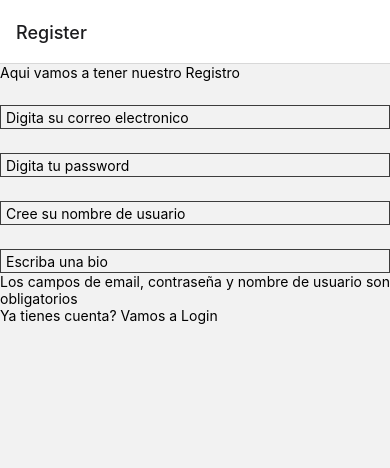
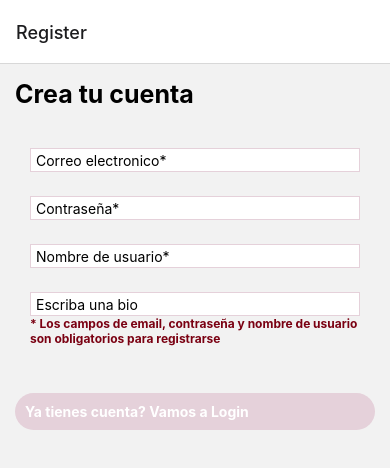
Before and after one commit to francescaporro/PROYECTORN, a React Native app in the folder proyrn/: screen /Feed in a window 390 px wide. Shown: the top 468 px of the page. Built offline with nearby package versions, Linux system fonts and the light colour scheme; no server answers.

Commit message:
cambios css

```diff
--- a/proyrn/src/components/FormRegister.js
+++ b/proyrn/src/components/FormRegister.js
@@ -48,17 +48,17 @@ class FormRegister extends Component {
 
     render() {
         return (
-            <View>
+            <View style={styles.container}>
                 <TextInput
                     style={styles.input}
-                    placeholder='Digita su correo electronico'
+                    placeholder='Correo electronico*'
                     keyboardType='email-address'
                     onChangeText={(text) => this.setState({ inputMail: text })}
                     value={this.state.inputMail}
                 />
                 <TextInput
                     style={styles.input}
-                    placeholder='Digita tu password'
+                    placeholder='Contraseña*'
                     onChangeText={(text) => this.setState({ inputPassword: text })}
                     value={this.state.inputPassword}
                     secureTextEntry={true}
@@ -66,7 +66,7 @@ class FormRegister extends Component {
 
                 <TextInput
                     style={styles.input}
-                    placeholder='Cree su nombre de usuario'
+                    placeholder='Nombre de usuario*'
                     keyboardType="default"
                     onChangeText={(text) => this.setState({ nombreDeUsuario: text })}
                     value={this.state.nombreDeUsuario}
@@ -85,6 +85,7 @@ class FormRegister extends Component {
                 {this.state.inputMail && this.state.inputPassword && this.state.nombreDeUsuario && this.state.error === '' ? (
                     <TouchableOpacity
                         style={styles.btn}
+
                         onPress={() => this.registrarUsuario(this.state.inputMail, this.state.inputPassword, this.state.nombreDeUsuario, this.state.bio)}
                     >
                         <Text style={styles.btnText}>Registrar mi usuario</Text>
@@ -92,24 +93,34 @@ class FormRegister extends Component {
                 ) : this.state.error ? (
                     <Text style={styles.error}>{this.state.error}</Text>
                 ) : (
-                    <Text style={styles.alert}>Los campos de email, contraseña y nombre de usuario son obligatorios</Text>
+
+                    <Text style={styles.alerta}>* Los campos de email, contraseña y nombre de usuario son obligatorios para registrarse</Text>
+
                 )}
+
+
             </View>
         )
     }
 }
 
 const styles = StyleSheet.create({
+    container:{
+        flex: 1,
+        padding: 15,
+        justifyContent: 'center',
+    },
     input: {
         borderWidth: 1,
-        borderColor: '#3d3d3d',
+        borderColor: 'rgb(229,209,218)',
         marginTop: 24,
         height: 24,
-        padding: 5
+        padding: 5,
+        backgroundColor: 'rgb(255,255,255)',
     },
     btn: {
         marginVertical: 32,
-        backgroundColor: '#54d0e0',
+        backgroundColor: 'rgb(229,209,218)',
         padding: 10,
         borderRadius: 20,
     },
@@ -118,6 +129,11 @@ const styles = StyleSheet.create({
         fontWeight: 'bold',
         color: 'white'
     },
+    alerta: {
+        color: 'rgb(122,0,18)',
+        fontWeight: 'bold',
+        fontSize: 12,
+    }
 
 
 })
--- a/proyrn/src/components/Posteo.js
+++ b/proyrn/src/components/Posteo.js
@@ -74,31 +74,31 @@ export default class Post extends Component {
 
   render() {
     return (
-      <View>
+      <View style={styles.conteiner}>
 
         <TouchableOpacity onPress={() => this.props.navigation.navigate(
           'ProfileAmigo',
           {email: this.props.data.data.owner}
         )}>
-          <Text>{this.props.data.data.owner}</Text></TouchableOpacity>
+          <Text style={styles.textUser}>{this.props.data.data.owner}</Text></TouchableOpacity>
 
         <Image
           source={{ uri: this.props.data.data.foto }}
           style={styles.img}
         />
 
-        <Text>{this.props.data.data.descripcion}</Text>
         {
           this.state.isLiked ?
             <TouchableOpacity
               onPress={() => this.unlike()}
+              style={styles.likes}
             >
               <FontAwesome
                 name='heart'
                 size={24}
-                color='red'
+                color='rgb(216,166,178)'
               />
-              {this.state.cantidadDeLikes}
+              <Text style={styles.textCantidadLikes}> {this.state.cantidadDeLikes} </Text>
             </TouchableOpacity>
             :
             <TouchableOpacity
@@ -107,7 +107,7 @@ export default class Post extends Component {
               <FontAwesome
                 name='heart-o'
                 size={24}
-                color='red'
+                color='rgb(216,166,178)'
               />
             </TouchableOpacity>
         }
@@ -116,11 +116,16 @@ export default class Post extends Component {
                     <Text style={styles.thing}><FontAwesome name='trash' size={17} color='tomato'/> Borrar Post</Text>
                     </TouchableOpacity>  : <Text></Text>
                 }
+
+        <Text style={styles.textDescription}>{this.props.data.data.descripcion}</Text>
         <View>
           <TouchableOpacity
             onPress={() => this.props.navigation.navigate('Comments', { id: this.props.data.id })}
+            style={styles.comentariobtn}
           >
-            <Text>Agregar comentario</Text>
+            <FontAwesome name='comment-o' size={24} color='rgb(216,166,178)'/>
+
+            <Text style={styles.textCometario}>Agregar comentario</Text>
           </TouchableOpacity>
         </View>
 
@@ -131,5 +136,36 @@ export default class Post extends Component {
 const styles = StyleSheet.create({
   img: {
     height: 200
+  },
+  conteiner: {
+    padding: 10,
+  },
+  textUser: {
+    color: 'rgb(86,66,71)',
+    fontSize: 15,
+    fontWeight: 'bold',
+  },
+  textCometario: {
+    padding: 15,
+    fontSize: 15,
+    color:'rgb(216,166,178)',
+  },
+ comentariobtn: {
+  flex:1,
+  flexDirection: 'row',
+  justifyContent: 'flex-start',
+ },
+  textDescription: {
+    fontSize:12,
+    color: 'rgb(68,68,68)',
+  },
+  textCantidadLikes: {
+    fontSize: 12,
+    color:'rgb(216,166,178)',
+    paddingTop: 5,
+  },
+  likes: {
+    flex:1,
+    flexDirection: 'row',
   }
 })
--- a/proyrn/src/screens/Feed.js
+++ b/proyrn/src/screens/Feed.js
@@ -1,24 +1,24 @@
-import { Text, View, StyleSheet  } from 'react-native'
+import { Text, View, StyleSheet } from 'react-native'
 import React, { Component } from 'react'
 import { db } from '../firebase/config'
 import Posteos from '../components/Posteos'
 
 export default class Feed extends Component {
 
-    constructor(props){
+  constructor(props) {
     super(props)
     this.state = {
       posts: []
     }
   }
 
-    componentDidMount(){
-        db.collection('posts').onSnapshot( docs => {
-            let arrDocs=[]
+  componentDidMount() {
+    db.collection('posts').onSnapshot(docs => {
+      let arrDocs = []
 
       docs.forEach(doc => arrDocs.push({
         id: doc.id,
-                data:doc.data()
+        data: doc.data()
       }))
       console.log(arrDocs)
 
@@ -34,7 +34,7 @@ export default class Feed extends Component {
 
         <Posteos
           data={this.state.posts}
-            navigation = {this.props.navigation}
+          navigation={this.props.navigation}
         />
       </View>
 
@@ -43,6 +43,7 @@ export default class Feed extends Component {
 }
 const styles = StyleSheet.create({
   container: {
-    flex:1
-  }
+    flex: 1,
+  },
+
 })
--- a/proyrn/src/screens/Register.js
+++ b/proyrn/src/screens/Register.js
@@ -1,20 +1,41 @@
-import { Text, View, TouchableOpacity} from 'react-native'
+import { Text, View, TouchableOpacity, StyleSheet } from 'react-native'
 import React, { Component } from 'react'
 import FormRegister from '../components/FormRegister'
 
 class Register extends Component {
-    constructor(props){
-        super(props)
-    }
+  constructor(props) {
+    super(props)
+  }
   render() {
     return (
-      <View>
-        <Text>Aqui vamos a tener nuestro Registro</Text>
+      <View style={styles.conteiner}>
+        <Text style={styles.text1}>Crea tu cuenta</Text>
         <FormRegister />
-        <TouchableOpacity onPress={()=> this.props.navigation.navigate('Login')}><Text>Ya tienes cuenta? Vamos a Login</Text></TouchableOpacity>
+        <TouchableOpacity onPress={() => this.props.navigation.navigate('Login')}>
+          <Text  style={styles.text2}>Ya tienes cuenta? Vamos a Login</Text></TouchableOpacity>
       </View>
     )
   }
 }
 
+const styles = StyleSheet.create({
+  conteiner: {
+    padding: 15,
+    justifyContent: 'center',
+  },
+  text1: {
+
+    fontSize: 25,
+    fontWeight: 'bold',
+  },
+  text2: {
+    marginVertical: 32,
+    backgroundColor: 'rgb(229,209,218)',
+    padding: 10,
+    borderRadius: 20,
+    fontWeight: 'bold',
+    color: 'white'
+  },
+
+})
 export default Register
```
Lines whose indentation alone changed are shown as unchanged.
